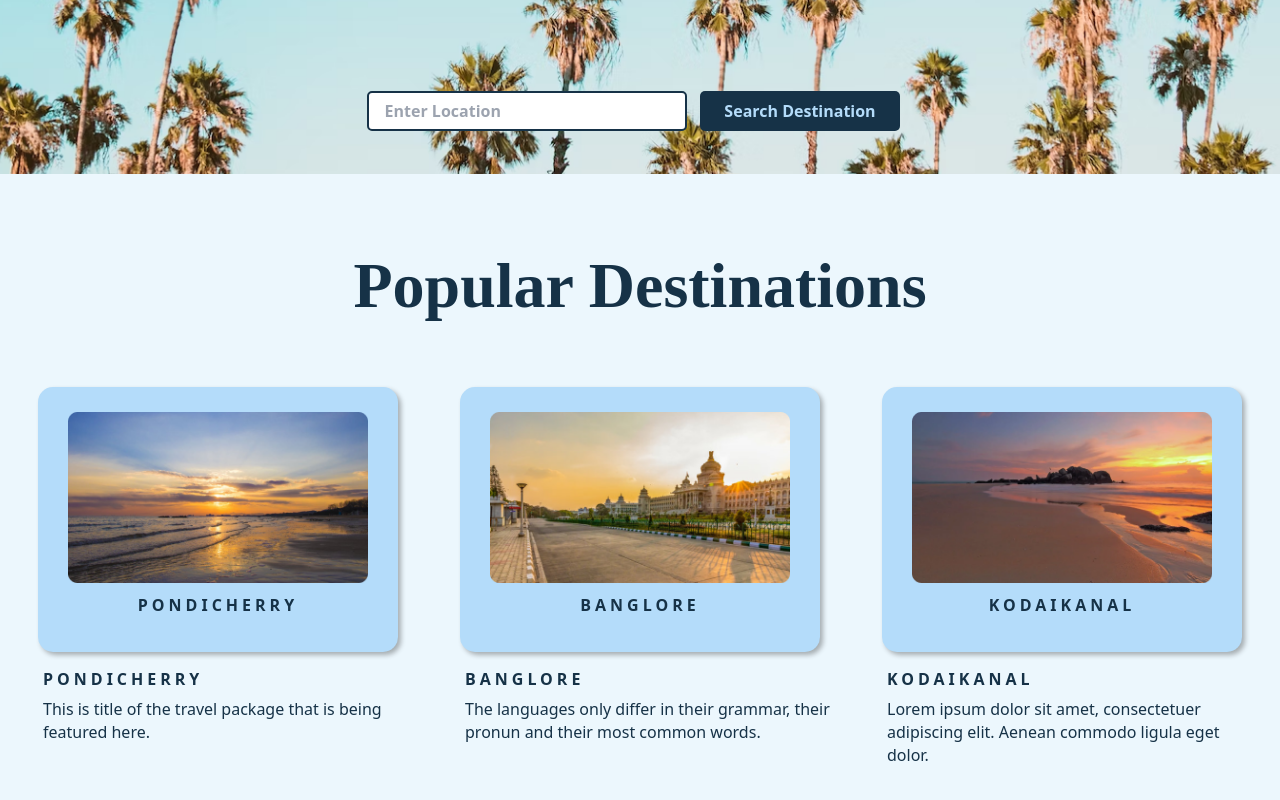
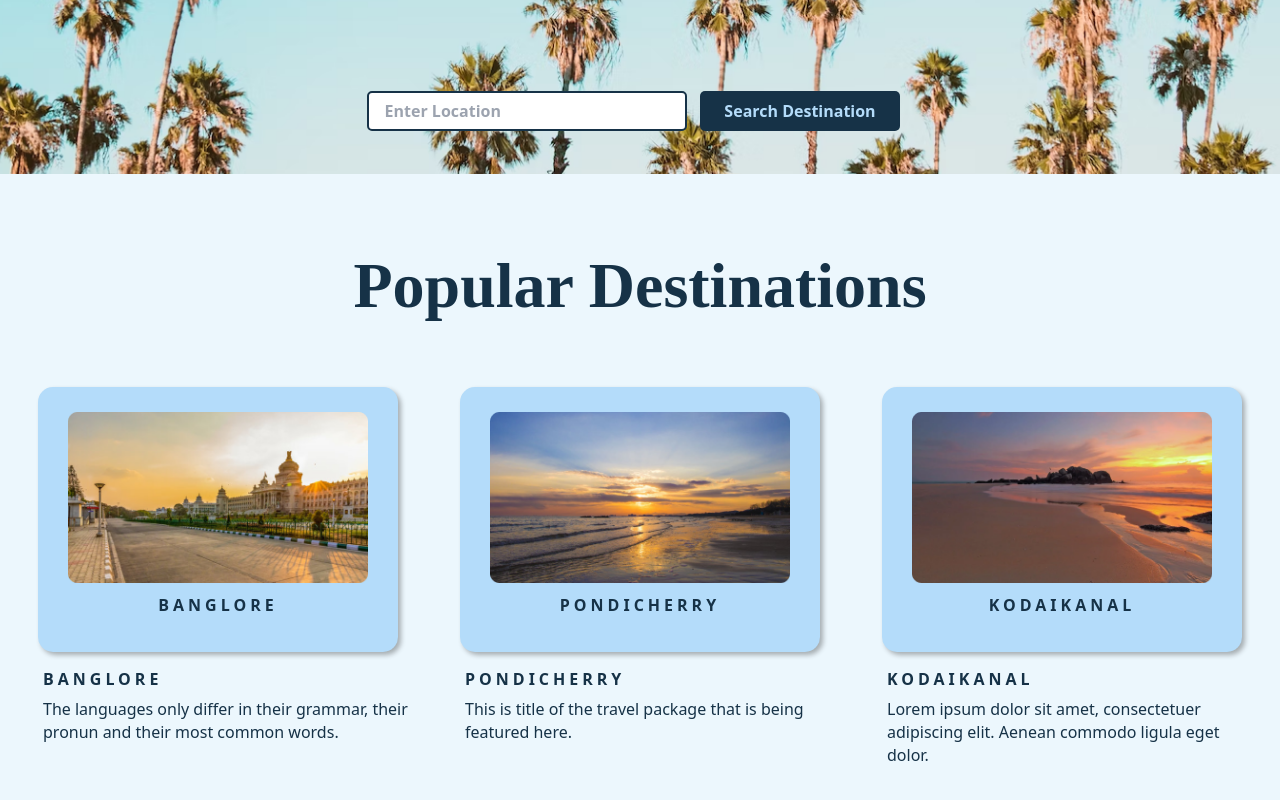
Before and after one commit to SidhantCodes/landing-page-OPYE, a Next.js app: page / in a window 1280 px wide. Shown: the part 626-1426 px from the top of the page. Built offline with nearby package versions, Linux system fonts and the light colour scheme.

Commit message:
Used List mapping and updated pop_dest component

```diff
--- a/src/assets/constants/index.js
+++ b/src/assets/constants/index.js
@@ -1,17 +1,17 @@
 import { blore,pondi,kkl } from "../../../public"
 export const destination = [
   {
-    destImg : {blore},
+    destImg : blore,
     destName: "BANGLORE",
     destDesc: "The languages only differ in their grammar, their pronun and their most common words."
   },
   {
-    destImg : {pondi},
+    destImg : pondi,
     destName: "PONDICHERRY",
     destDesc: "This is title of the travel package that is being featured here."
   },
   {
-    destImg : {kkl},
+    destImg : kkl,
     destName: "KODAIKANAL",
     destDesc: "Lorem ipsum dolor sit amet, consectetuer adipiscing elit. Aenean commodo ligula eget dolor."
   },
--- a/src/components/DestCardFrame.jsx
+++ b/src/components/DestCardFrame.jsx
@@ -1,9 +1,59 @@
+// "use client"
+// import { useCallback } from "react"
+// import DestinationCards from "./DestinationCards"
+// import Image from 'next/image';
+// import useEmblaCarousel from 'embla-carousel-react'
+// import { fwdArrow, bkdArrow } from "../../public";
+// const DestCardFrame = () => {
+//   const [emblaRef, emblaApi] = useEmblaCarousel({loop: true})
+//   const scrollPrev = useCallback(() => {    if (emblaApi) emblaApi.scrollPrev()  }, [emblaApi])
+//   const scrollNext = useCallback(() => {    if (emblaApi) emblaApi.scrollNext()  }, [emblaApi])
+//   return (
+//     <>
+//     <div className="hidden sm:flex gap-x-8 mt-16">
+
+//       <DestinationCards imageUrl="/pondi.png" destinationName="PONDICHERRY" locDescription="This is title of the travel package that is being featured here." />
+//       <DestinationCards imageUrl="/blore.png" destinationName="BANGLORE" locDescription="The languages only differ in their grammar, their pronun and their most common words." />
+//       <DestinationCards imageUrl="/kkl.png" destinationName="KODAIKANAL" locDescription="Lorem ipsum dolor sit amet, consectetuer adipiscing elit. Aenean commodo ligula eget dolor."/>
+//     </div>
+//     <div className="embla sm:hidden mt-16" ref={emblaRef}>
+
+//       <div className="embla__container ">
+//         <div className="embla__slide">
+//           <DestinationCards imageUrl="/pondi.png" destinationName="PONDICHERRY" locDescription="This is title of the travel package that is being featured here." />
+//         </div>
+//         <div className="embla__slide">
+//           <DestinationCards imageUrl="/blore.png" destinationName="BANGLORE" locDescription="The languages only differ in their grammar, their pronun and their most common words." />
+//         </div>
+//         <div className="embla__slide">
+//           <DestinationCards imageUrl="/kkl.png" destinationName="KODAIKANAL" locDescription="Lorem ipsum dolor sit amet, consectetuer adipiscing elit. Aenean commodo ligula eget dolor."/>
+//         </div>
+//       </div>
+//       <div className="flex gap-36 items-center justify-around">
+//         <button className="embla__prev" onClick={scrollPrev}>
+//           <Image src={bkdArrow} height={20} width={20} />
+//         </button>
+//         <button className="embla__next" onClick={scrollNext}>
+//         <Image src={fwdArrow} height={20} width={20} />
+//         </button>
+//       </div>
+
+//     </div>
+
+//     </>
+//   )
+// }
+
+// export default DestCardFrame
+
 "use client"
 import { useCallback } from "react"
 import DestinationCards from "./DestinationCards"
 import Image from 'next/image';
 import useEmblaCarousel from 'embla-carousel-react'
 import { fwdArrow, bkdArrow } from "../../public";
+import { destination } from "@/assets/constants"; // import the destination array
+
 const DestCardFrame = () => {
   const [emblaRef, emblaApi] = useEmblaCarousel({loop: true})
   const scrollPrev = useCallback(() => {    if (emblaApi) emblaApi.scrollPrev()  }, [emblaApi])
@@ -11,23 +61,17 @@ const DestCardFrame = () => {
   return (
     <>
     <div className="hidden sm:flex gap-x-8 mt-16">
-
-      <DestinationCards imageUrl="/pondi.png" destinationName="PONDICHERRY" locDescription="This is title of the travel package that is being featured here." />
-      <DestinationCards imageUrl="/blore.png" destinationName="BANGLORE" locDescription="The languages only differ in their grammar, their pronun and their most common words." />
-      <DestinationCards imageUrl="/kkl.png" destinationName="KODAIKANAL" locDescription="Lorem ipsum dolor sit amet, consectetuer adipiscing elit. Aenean commodo ligula eget dolor."/>
+      {destination.map((dest, index) => (
+        <DestinationCards key={index} imageUrl={dest.destImg} destinationName={dest.destName} locDescription={dest.destDesc} />
+      ))}
     </div>
     <div className="embla sm:hidden mt-16" ref={emblaRef}>
-
       <div className="embla__container ">
-        <div className="embla__slide">
-          <DestinationCards imageUrl="/pondi.png" destinationName="PONDICHERRY" locDescription="This is title of the travel package that is being featured here." />
-        </div>
-        <div className="embla__slide">
-          <DestinationCards imageUrl="/blore.png" destinationName="BANGLORE" locDescription="The languages only differ in their grammar, their pronun and their most common words." />
-        </div>
-        <div className="embla__slide">
-          <DestinationCards imageUrl="/kkl.png" destinationName="KODAIKANAL" locDescription="Lorem ipsum dolor sit amet, consectetuer adipiscing elit. Aenean commodo ligula eget dolor."/>
-        </div>
+        {destination.map((dest, index) => (
+          <div key={index} className="embla__slide">
+            <DestinationCards imageUrl={dest.destImg} destinationName={dest.destName} locDescription={dest.destDesc} />
+          </div>
+        ))}
       </div>
       <div className="flex gap-36 items-center justify-around">
         <button className="embla__prev" onClick={scrollPrev}>
@@ -37,9 +81,7 @@ const DestCardFrame = () => {
         <Image src={fwdArrow} height={20} width={20} />
         </button>
       </div>
-
     </div>
-
     </>
   )
 }
```
